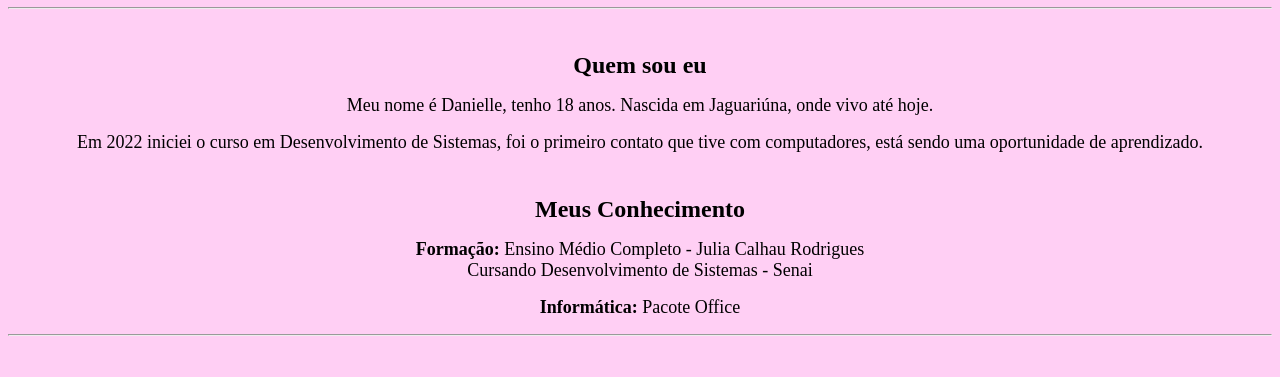
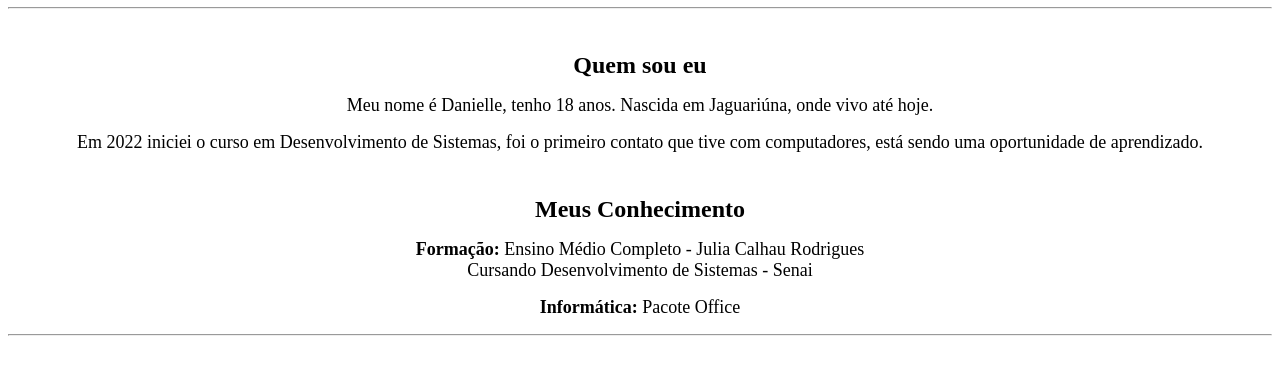
Before and after one commit to DaniSantoss24/DaniSantoss24, a plain HTML site: page index.html in a window 1280 px wide. Shown: the part 281-658 px from the top of the page. Drawn offline with Linux system fonts and the light colour scheme.

Commit message:
Add files via upload

```diff
--- a/style/css.css
+++ b/style/css.css
@@ -1,6 +1,3 @@
 .foto{
 	border-radius: 50%;
 }
-body{
-	background-color:#ffcff4;
-}
```
Also changed, not shown: 1 other file.
